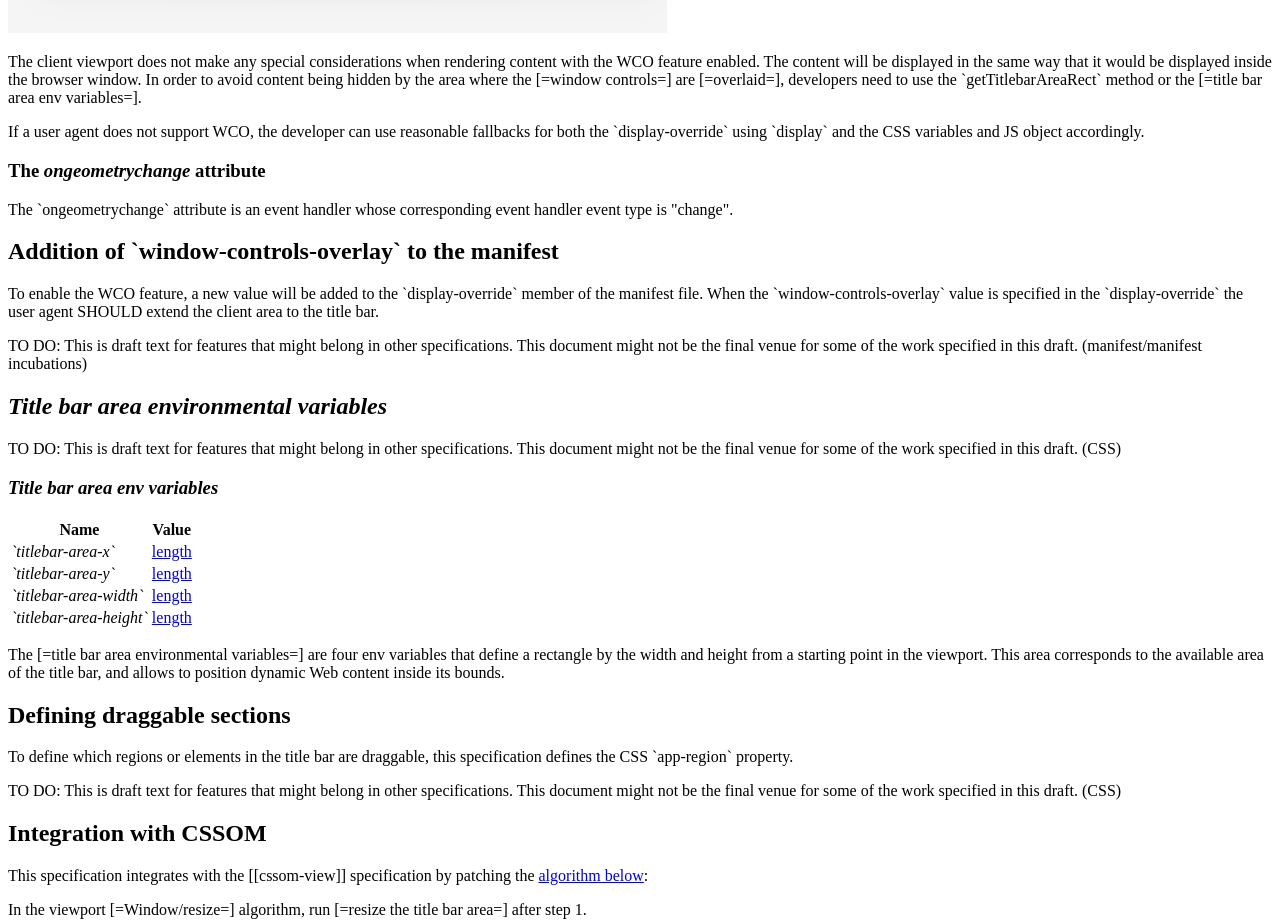
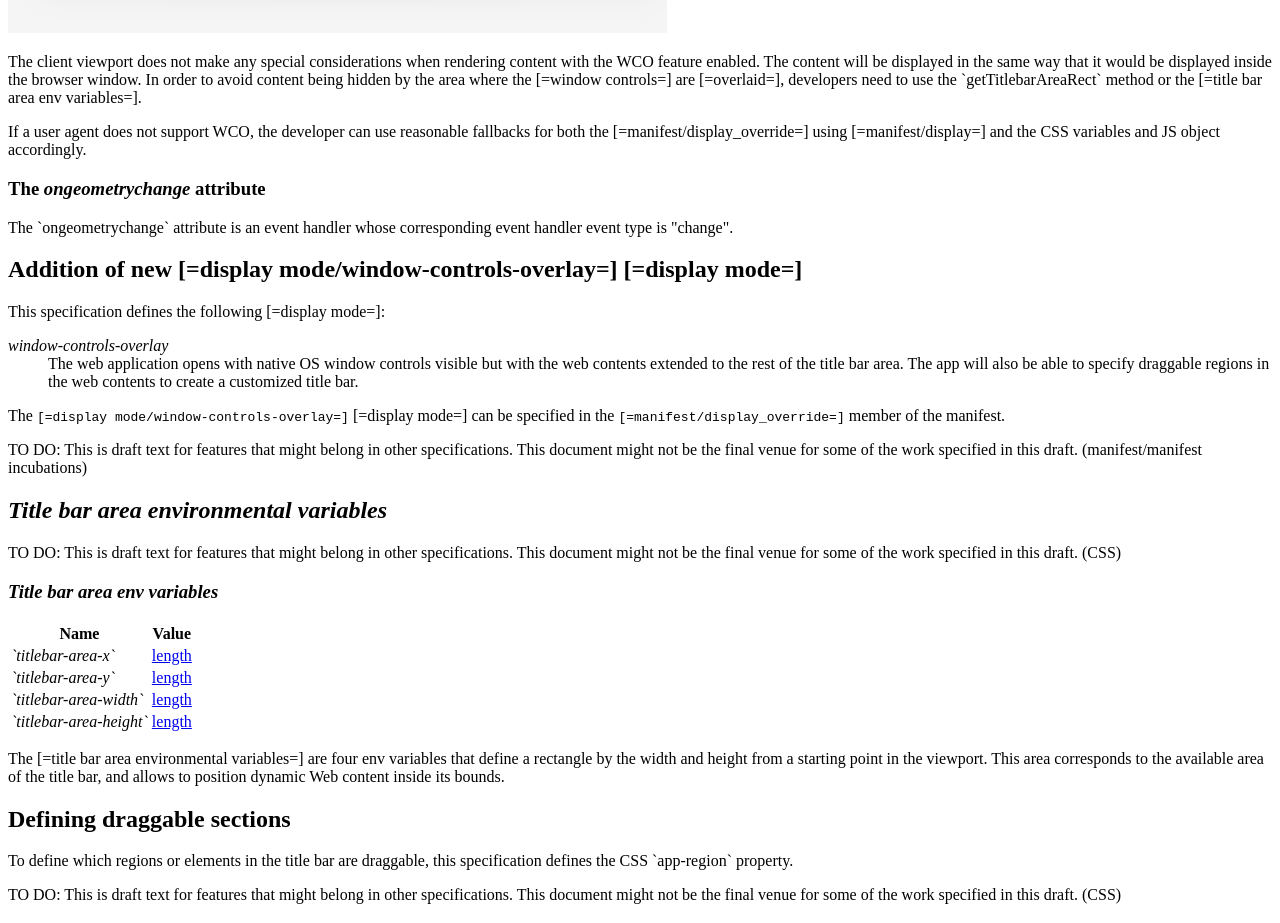
Before and after one commit to WICG/window-controls-overlay, a plain HTML site: page index.html in a window 1280 px wide. Shown: the part 3420-4343 px from the top of the page. Drawn offline with Linux system fonts and the light colour scheme.

Commit message:
Improve wco manifest refs (#63)
* Add references for display_override and display mode from their specs

* Export window-controls-overlay as a dfn to be able to reference from other specs

```diff
--- a/index.html
+++ b/index.html
@@ -18,8 +18,16 @@
                     companyURL: "https://www.microsoft.com"}],
         github: "WICG/window-controls-overlay",
         shortName:"window-controls-overlay",
-        xref: { profile: "web-platform",
-                specs: ["geometry-1", "appmanifest", "cssom-view"] },
+        xref: {
+          profile: "web-platform",
+          specs: [
+            "appmanifest",
+            "cssom-view",
+            "geometry-1",
+            "manifest-incubations",
+            "MEDIAQUERIES-5"
+          ]
+        },
         group: "wicg",
 
       };
@@ -276,8 +284,9 @@
         <aside class="note">
           <p>
             If a user agent does not support WCO, the developer can use
-            reasonable fallbacks for both the `display-override` using
-            `display` and the CSS variables and JS object accordingly.
+            reasonable fallbacks for both the [=manifest/display_override=]
+            using [=manifest/display=] and the CSS variables and JS object
+            accordingly.
           </p>
         </aside>
       </section>
@@ -293,13 +302,29 @@
     </section>
     <section>
       <h2>
-        Addition of `window-controls-overlay` to the manifest
+        Addition of new [=display mode/window-controls-overlay=] [=display mode=]
+        </code>
       </h2>
       <p>
-        To enable the WCO feature, a new value will be added to the
-        `display-override` member of the manifest file. When the
-        `window-controls-overlay` value is specified in the `display-override`
-        the user agent SHOULD extend the client area to the title bar.
+        This specification defines the following [=display mode=]:
+      </p>
+      <dl>
+        <dt>
+          <dfn data-export="" data-dfn-for="display mode">
+            window-controls-overlay
+          </dfn>
+        </dt>
+        <dd>
+          The web application opens with native OS window controls visible but
+          with the web contents extended to the rest of the title bar area. The
+          app will also be able to specify draggable regions in the web contents
+          to create a customized title bar.
+        </dd>
+     </dl>
+      <p>
+        The <code>[=display mode/window-controls-overlay=]</code>
+        [=display mode=] can be specified in the
+        <code>[=manifest/display_override=]</code> member of the manifest.
       </p>
       <aside class="issue">
         <p>
```
